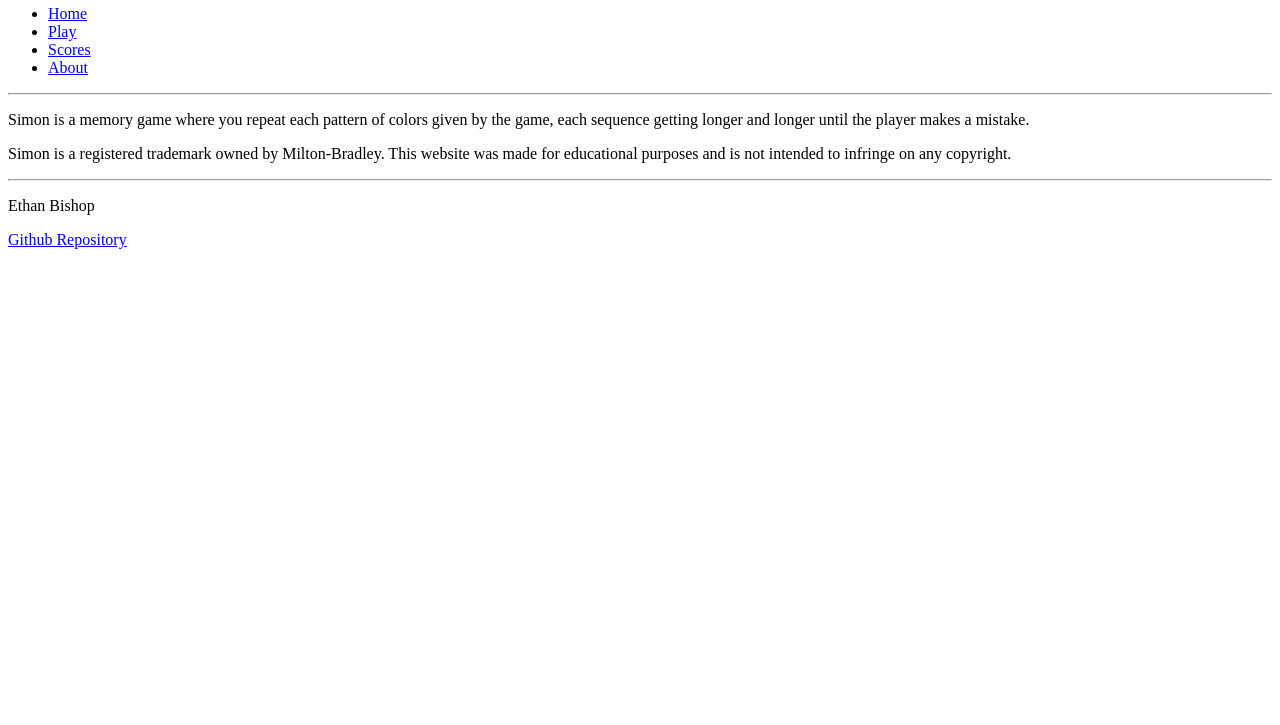
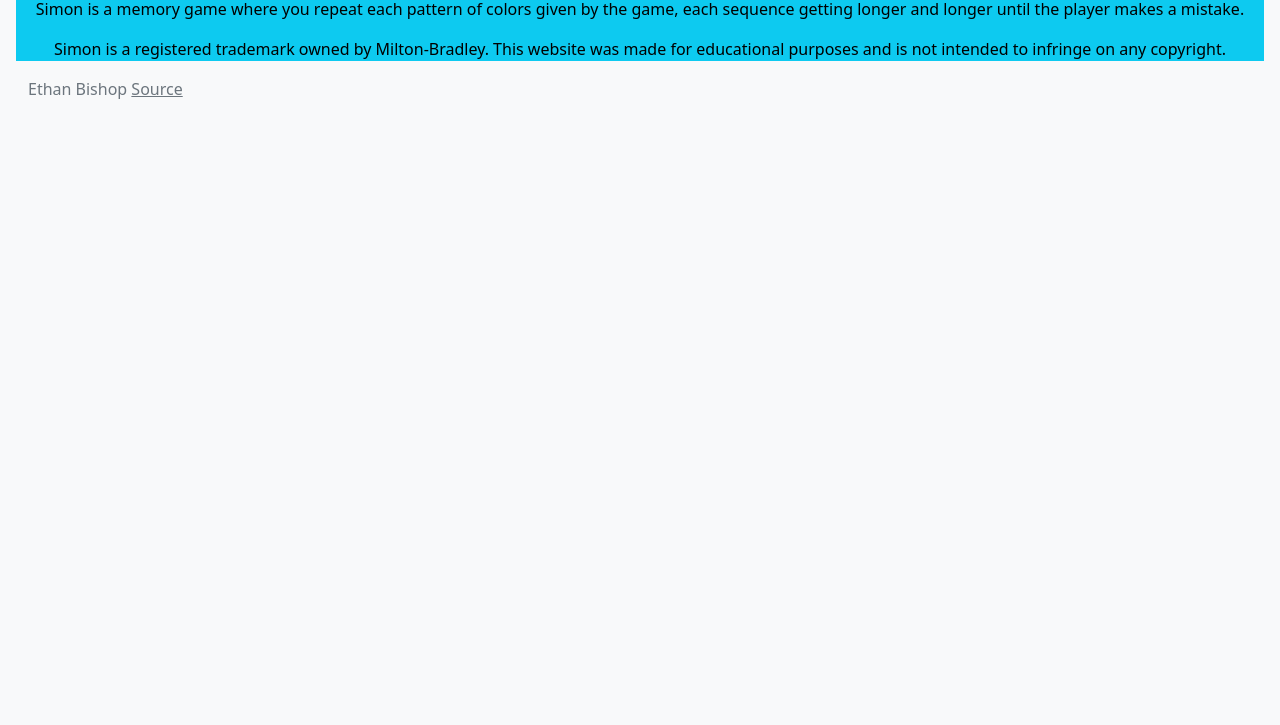
Before and after one commit to ethanguin/Simon, a plain HTML site: page about.html in a window 1280 px wide. Shown: the part 75-800 px from the top of the page. Drawn offline with nearby package versions, Linux system fonts and the light colour scheme.

Commit message:
Add(about.html) CSS and bootstrap

```diff
--- a/about.html
+++ b/about.html
@@ -5,21 +5,30 @@
         <meta name="viewport" content="width=device-width, initial-scale=1.0" />
         <title>Simon</title>
         <link rel="icon" type="image/svg" href="/images/FaviconSimon.svg">
+        <link href="https://cdn.jsdelivr.net/npm/bootstrap@5.2.2/dist/css/bootstrap.min.css"
+            rel="stylesheet"
+            integrity="sha384-Zenh87qX5JnK2Jl0vWa8Ck2rdkQ2Bzep5IDxbcnCeuOxjzrPF/et3URy9Bv1WTRi"
+            crossorigin="anonymous"/>
+        <link href="style.css" rel="stylesheet"/>
     </head>
-    <body>
-        <header>
-            <h1 id="SimonTitle">Simon</h1>
-            <nav>
-                <ul id="navigation">
-                    <li><a href="index.html">Home</a></li>
-                    <li><a href="play.html">Play</a></li>
-                    <li><a href="scores.html">Scores</a></li>
-                    <li><a href="about.html">About</a></li>
-                </ul>
-            </nav>
-            <hr>
+    <body class="text-bg-light p-3">
+        <header class="container-fluid">
+            <nav class="navbar navbar-expand-sm navbar-light bg-light">
+                <a class="navbar-brand" href="index.html">Simon</a>
+                <button class="navbar-toggler" type="button" data-toggle="collapse" data-target="#navbarNavAltMarkup" aria-controls="navbarNavAltMarkup" aria-expanded="false" aria-label="Toggle navigation">
+                  <span class="navbar-toggler-icon"></span>
+                </button>
+                <div class="collapse navbar-collapse" id="navbarNavAltMarkup">
+                  <div class="navbar-nav">
+                    <a class="nav-item nav-link" href="index.html">Home</a>
+                    <a class="nav-item nav-link active" href="about.html">About</a>
+                    <a class="nav-item nav-link" href="play.html">Play</a>
+                    <a class="nav-item nav-link" href="scores.html">Scores</a>
+                  </div>
+                </div>
+              </nav>
         </header>
-        <main>
+        <main class="container-fluid text-bg-info text-center">
             <p>
                 Simon is a memory game where you repeat each pattern of
                 colors given by the game, each sequence getting longer and
@@ -32,10 +41,18 @@
             </p>
         </main>
 
-        <footer>
-            <hr>
-            <p>Ethan Bishop</p>
-            <p><a href="https://github.com/ethanguin/Simon">Github Repository</a></p>
-        </footer>
+        <footer class="bg-light text-muted">
+            <div class="container-fluid">
+              <span class="text-reset">Ethan Bishop</span>
+              <a
+                class="text-reset"
+                href="https://github.com/webprogramming260/simon-css"
+                >Source</a
+              >
+            </div>
+          </footer>
+        <script src="https://code.jquery.com/jquery-3.2.1.slim.min.js" integrity="sha384-KJ3o2DKtIkvYIK3UENzmM7KCkRr/rE9/Qpg6aAZGJwFDMVNA/GpGFF93hXpG5KkN" crossorigin="anonymous"></script>
+    <script src="https://cdn.jsdelivr.net/npm/popper.js@1.12.9/dist/umd/popper.min.js" integrity="sha384-ApNbgh9B+Y1QKtv3Rn7W3mgPxhU9K/ScQsAP7hUibX39j7fakFPskvXusvfa0b4Q" crossorigin="anonymous"></script>
+    <script src="https://cdn.jsdelivr.net/npm/bootstrap@4.0.0/dist/js/bootstrap.min.js" integrity="sha384-JZR6Spejh4U02d8jOt6vLEHfe/JQGiRRSQQxSfFWpi1MquVdAyjUar5+76PVCmYl" crossorigin="anonymous"></script>
     </body>
 </html>
```
